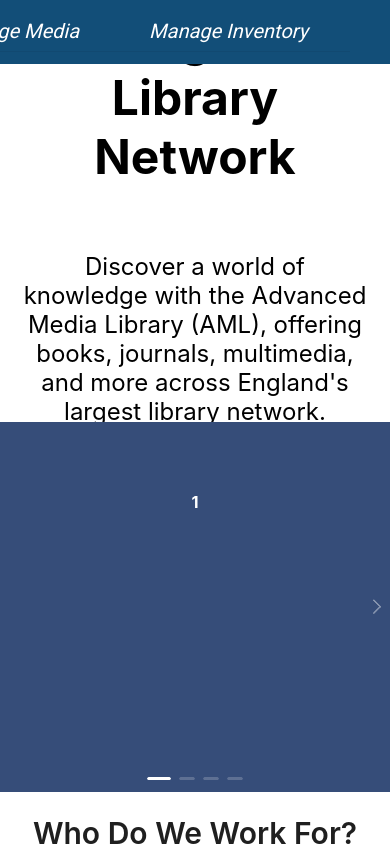
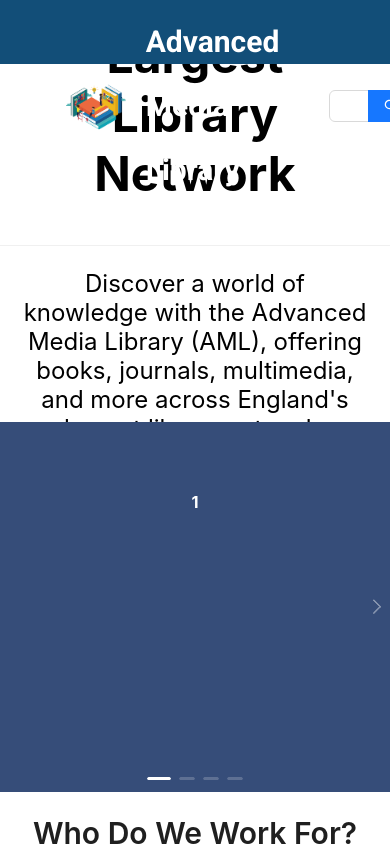
Before and after one commit to musicjoe12/Group30AML, a React (Create React App) app in the folder libary-management-system/: page /homepage in a window 390 px wide. Shown: the top 846 px of the page. Built offline with nearby package versions, Linux system fonts and the light colour scheme.

Commit message:
Search Bar Alignment Fix
Adjusting margins to allow for better alignment on different screen sizes for the search bar. Also adding padding top to titles of each page.

```diff
--- a/libary-management-system/src/CSS/navbar.css
+++ b/libary-management-system/src/CSS/navbar.css
@@ -1,5 +1,16 @@
 @import url('https://fonts.googleapis.com/css2?family=Roboto:wght@400;700&display=swap');
 
+
+.heading {
+  padding-top: 35px;
+}
+
+.typography-heading {
+  padding-top: 35px;
+}
+
+
+/* Navbar Links */
 .navbar-container .ant-anchor-link-title {
     color: white !important;
     font-size: 20px !important;
@@ -10,26 +21,81 @@
 
   }
 
+  /* Navbar Header */
   .navbar-header {
     background-color: #124E78;
-    padding: 0 40px;
+    padding: 0 20px;
     display: flex;
-    justify-content: flex-end;
+    justify-content: space-between;
     align-items: center;
     font-family: 'Roboto', sans-serif;
   }
 
+  /* Navbar Container */
   .navbar-container {
     font-size: 16px;
     display: flex;
-    justify-content: center;
+    justify-content: flex-end; /* Align links to the right */
     align-items: center;
-    width: 100%;
+    flex-wrap: wrap; /* wrapping on smaller screens */
+    width: auto;
     font-family: 'Roboto', sans-serif;
   }
+
+  /* Search Bar */
+  .ant-input-search {
+    width: 100%;
+    max-width: 300px;
+    margin: 0 20px;
+  }
+
+  /* Fixed Header */
   .fixed-header {
     position: fixed;
     top: 0;
     width: 100%;
     z-index: 1000;
   }
+
+  /* Media Queries for Smaller Screens */
+  @media (max-width: 768px) {
+    .navbar-header {
+      flex-direction: column;
+      align-items: flex-start;
+      padding: 10px;
+    }
+
+    .navbar-container {
+      justify-content: flex-start;
+      width: 100%;
+      margin-top: 10px;
+    }
+
+    .ant-input-search {
+      width: 100%;
+      max-width: none;
+      margin: 10px 0;
+    }
+
+    .navbar-container .ant-anchor-link-title {
+      font-size: 16px !important;
+      margin-right: 10px;
+    }
+  }
+
+  @media (max-width: 480px) {
+    .navbar-header {
+      align-items: center;
+      padding: 10px
+    }
+
+    .navbar-container .ant-anchor-link-title {
+      font-size: 14px !important;
+      margin-right: 5px;
+    }
+
+    .ant-input-search {
+      width: 100%;
+      margin: 10px 0;
+    }
+  }
--- a/libary-management-system/src/Components/Navbar.js
+++ b/libary-management-system/src/Components/Navbar.js
@@ -56,7 +56,7 @@ function Navbar() {
         style={{
           width: '30%',
          // marginRight: '20px',
-          marginLeft: '150px',
+          marginLeft: '50px',
         }}
         />
 
--- a/libary-management-system/src/Pages/BrowseMedia.js
+++ b/libary-management-system/src/Pages/BrowseMedia.js
@@ -1,5 +1,6 @@
 import React from 'react';
 import { useState, useEffect } from 'react';
+import '../CSS/navbar.css';
 
 import axios from 'axios';
 
@@ -22,7 +23,7 @@ function BrowseMedia() {
   <Box sx={{ backgroundColor: 'ADD8E6', py: 4, minHeight: '100vh'}}>
     {/* Search Results Title */}
 
-    <Typography variant="h4" align="center" gutterBottom sx={{ fontWeight: 'bold',mt: 4, mb: 4}}>
+    <Typography variant="h4" align="center" gutterBottom className= "typography-heading" sx={{ fontWeight: 'bold',mt: 4, mb: 4}}>
       Browse Our Media
     </Typography>
 
--- a/libary-management-system/src/Pages/Homepage.js
+++ b/libary-management-system/src/Pages/Homepage.js
@@ -58,7 +58,7 @@ const Homepage = () => {
   return (
     <div style={{display: 'flex', flexDirection: 'column' }}>
       <div style={blueBoxStyle}>
-        <h1>Welcome to AML - Your Gateway to the UK's Largest Library Network</h1>
+        <h1 className="heading">Welcome to AML - Your Gateway to the UK's Largest Library Network</h1>
         <p>Discover a world of knowledge with the Advanced Media Library (AML), offering books, journals, multimedia, and more across England's largest library network. Whether you're in Sheffield, Manchester, or a smaller town, AML provides seamless access to resources through our in-branch services, web-mobile app, and 24/7 online systems.</p>
         <Button type="primary" onClick={handleGetStarted}>Get Started!</Button>
       </div>
--- a/libary-management-system/src/Pages/ManageMedia.js
+++ b/libary-management-system/src/Pages/ManageMedia.js
@@ -48,7 +48,7 @@ function ManageMedia() {
     <Box sx={{ backgroundColor: 'ADD8E6', py: 4, minHeight: '100vh'}}>
       {/* Search Results Title */}
 
-      <Typography variant="h4" align="center" gutterBottom sx={{ fontWeight: 'bold',mt: 4, mb: 4}}>
+      <Typography variant="h4" align="center" gutterBottom className= "typography-heading" sx={{ fontWeight: 'bold',mt: 4, mb: 4}}>
         manage Media // ADDED ON PURPOSE FOR LATER
       </Typography>
 
```
